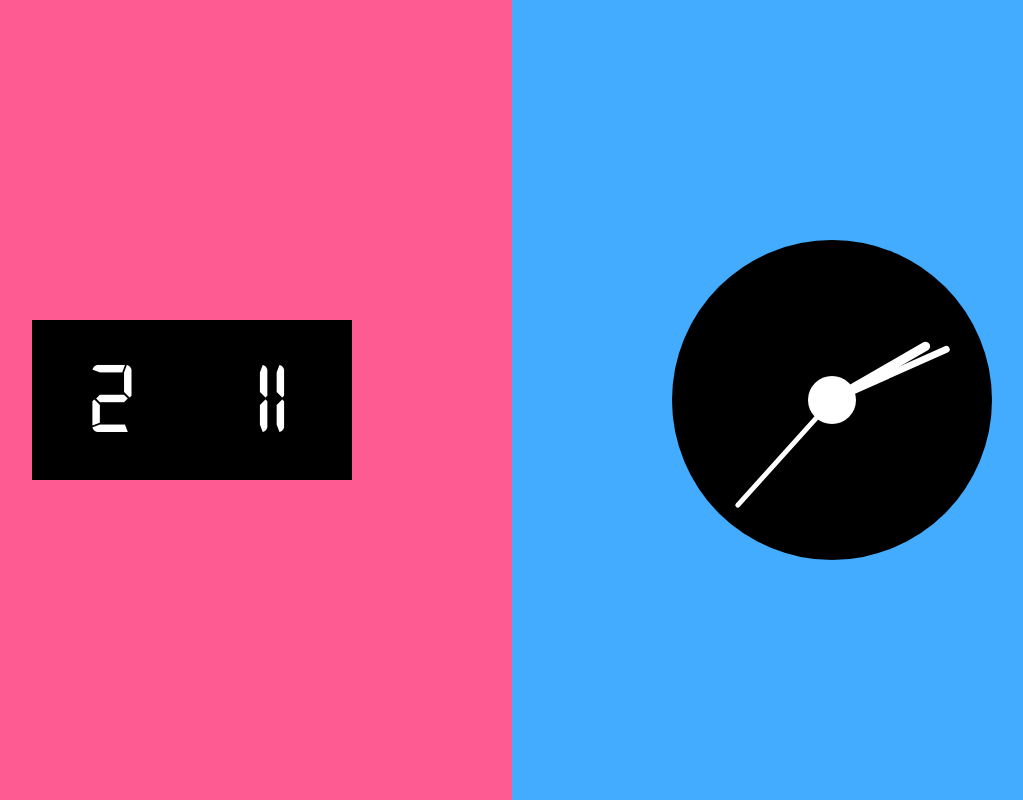
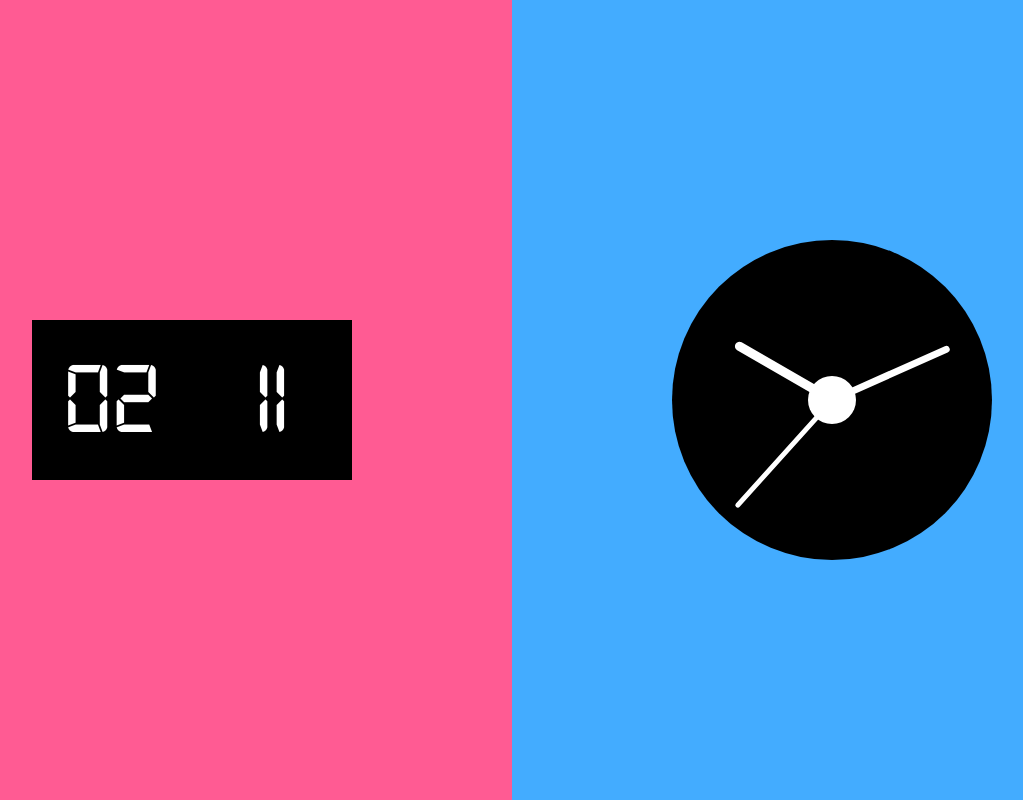
Before and after one commit to jpasanchez/clock-challenge, a Vue app: page / in a window 1280 px wide. Shown: the whole page, without its empty margins (128-1151 px from the left). Built offline with nearby package versions, Linux system fonts and the light colour scheme.

Commit message:
- Added filter to add leading 0 in digital clock  - Created computed properties to calculate hours, minutes and seconds in degrees in analog clock  - Removed comments

```diff
--- a/src/components/AnalogClock.vue
+++ b/src/components/AnalogClock.vue
@@ -2,21 +2,15 @@
   <div class="analog-clock">
     <div class="analog-clock__container">
       <div class="analog-clock__hours"
-           :style="{
-             transform: `rotate(${this.$store.getters.currentHours * 30}deg) translateY(-50%)`}">
+           :style="{transform: `rotate(${hoursDegrees}deg)translateY(-50%)`}">
       </div>
       <div class="analog-clock__minutes"
-           :style="{
-             transform: `rotate(${this.$store.getters.currentMinutes * 6}deg) translateY(-50%)`}">
+           :style="{transform: `rotate(${minutesDegrees}deg) translateY(-50%)`}">
       </div>
       <div class="analog-clock__seconds"
-           :style="{
-             transform: `rotate(${this.$store.getters.currentSeconds * 6}deg) translateY(-50%)`}">
+           :style="{transform: `rotate(${secondsDegrees}deg) translateY(-50%)`}">
       </div>
     </div>
-<!--    <div>{{ this.$store.getters.currentHours }}</div>-->
-<!--    <div>{{ this.$store.getters.currentMinutes }}</div>-->
-<!--    <div>{{ (this.$store.getters.currentSeconds + decal) % 60 }}</div>-->
   </div>
 </template>
 
@@ -24,9 +18,20 @@
 export default {
   name: 'AnalogClock',
   props: {
-    decal: {
+    hoursAdjustment: {
       type: Number,
-      default: 0,
+      default: -4,
+    },
+  },
+  computed: {
+    hoursDegrees() {
+      return ((this.$store.getters.currentHours + this.hoursAdjustment) % 24) * 30;
+    },
+    minutesDegrees() {
+      return this.$store.getters.currentMinutes * 6;
+    },
+    secondsDegrees() {
+      return this.$store.getters.currentSeconds * 6;
     },
   },
 };
--- a/src/components/DigitalClock.vue
+++ b/src/components/DigitalClock.vue
@@ -3,19 +3,18 @@
        v-bind:class="{ 'digital-clock--ticktick' : this.$store.getters.ticktick }">
     <div class="digital-clock__container">
       <div class="digital-clock__digit-item">
-        <div class="digital-clock__digit">{{ this.$store.getters.currentHours }}</div>
+        <div class="digital-clock__digit">
+          {{ this.$store.getters.currentHours | addLeadingZero }}
+        </div>
       </div>
       <div class="digital-clock__digit-item">
-        <div class="digital-clock__digit">{{ this.$store.getters.currentMinutes }}</div>
+        <div class="digital-clock__digit">
+          {{ this.$store.getters.currentMinutes | addLeadingZero }}
+        </div>
       </div>
     </div>
   </div>
 </template>
-
-<!--      <input type="button" value="+ 1 minute" @click="incrementMinutes">-->
-<!--      <div>{{ this.$store.getters.currentSeconds }}</div>-->
-<!--      <input type="button" value="+ 1 Second" @click="incrementSeconds">-->
-
 <script>
 export default {
   name: 'DigitalClock',
@@ -25,8 +24,10 @@ export default {
       default: 0,
     },
   },
-  mounted() {
-    console.log(`${this.$store.getters.currentMasterTime.hours} : ${this.$store.getters.currentMasterTime.minutes} : ${this.$store.getters.currentMasterTime.seconds}`);
+  filters: {
+    addLeadingZero(number) {
+      return number < 10 ? `0${number}` : number.toString();
+    },
   },
   methods: {
     incrementSeconds() {
```
